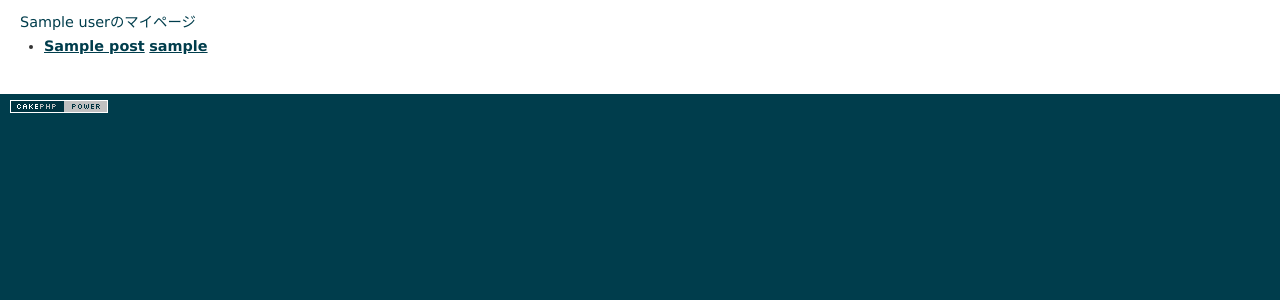
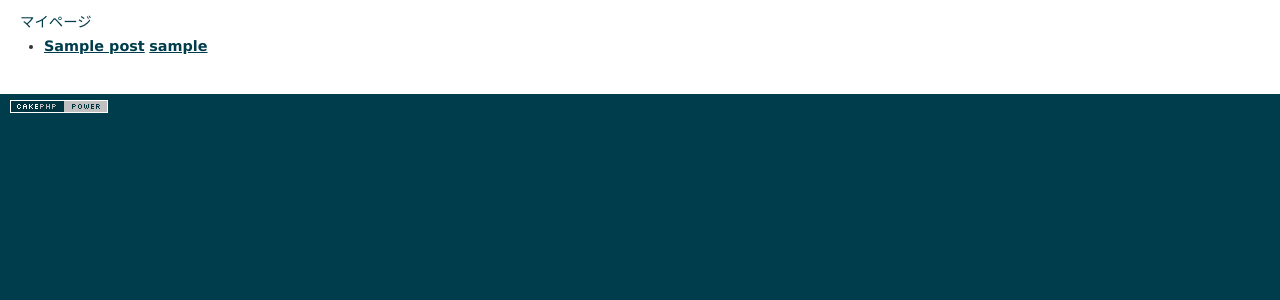
Before and after one commit to SaitoToshinori/blog, a CakePHP app: the page made by app/View/Users/mypage.ctp in a window 1280 px wide. Shown: the part 67-367 px from the top of the page. Run offline with PHP 8.4 and a stand-in for CakePHP, Linux system fonts and the light colour scheme; the template is opened without the code that fills it: most values are stand-ins (such as "Sample title", 1, 10 or a date in 2020); data that the repository does not hold is empty; some libraries are stand-ins or nearby versions.

Commit message:
#3修正

```diff
--- a/app/View/Users/mypage.ctp
+++ b/app/View/Users/mypage.ctp
@@ -1,4 +1,4 @@
-<h1><?php echo $auth->user('username')?>のマイページ</h1>
+<h1>マイページ</h1>
 
 
 <ul>
```
